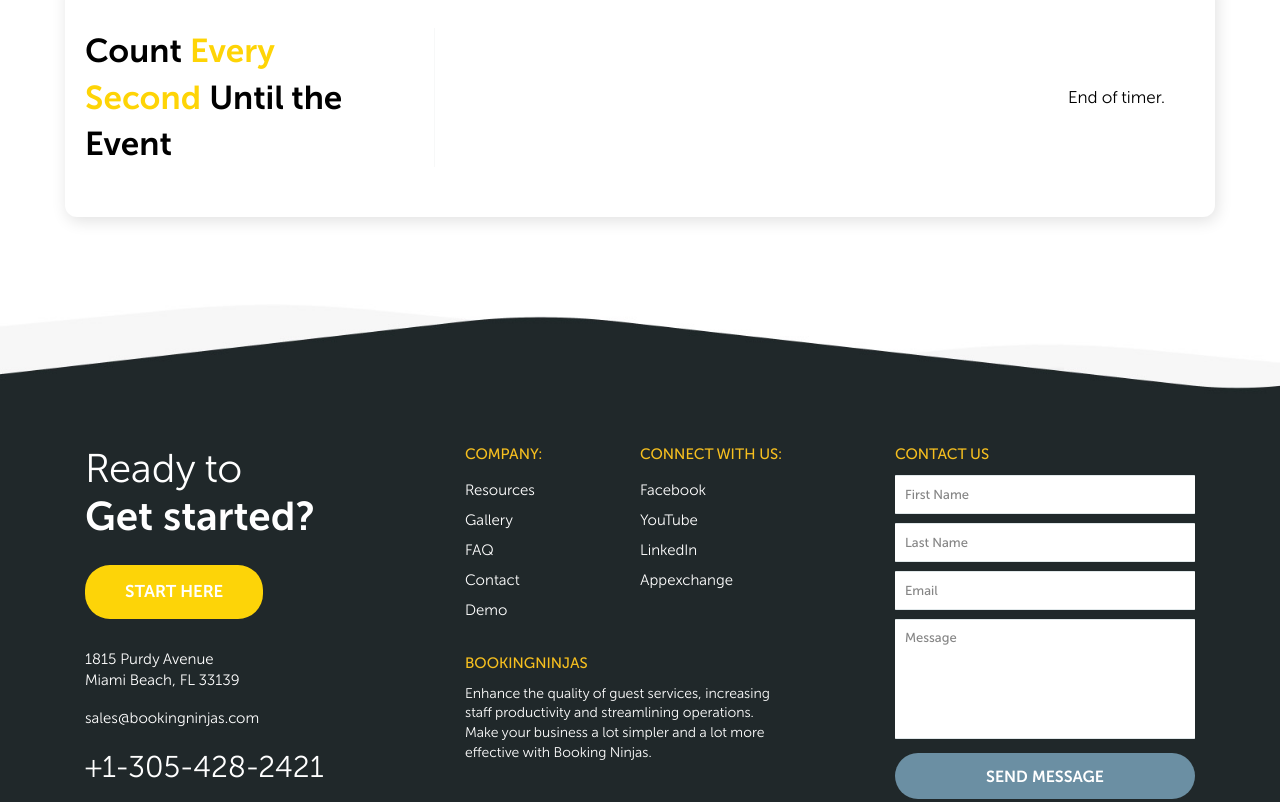
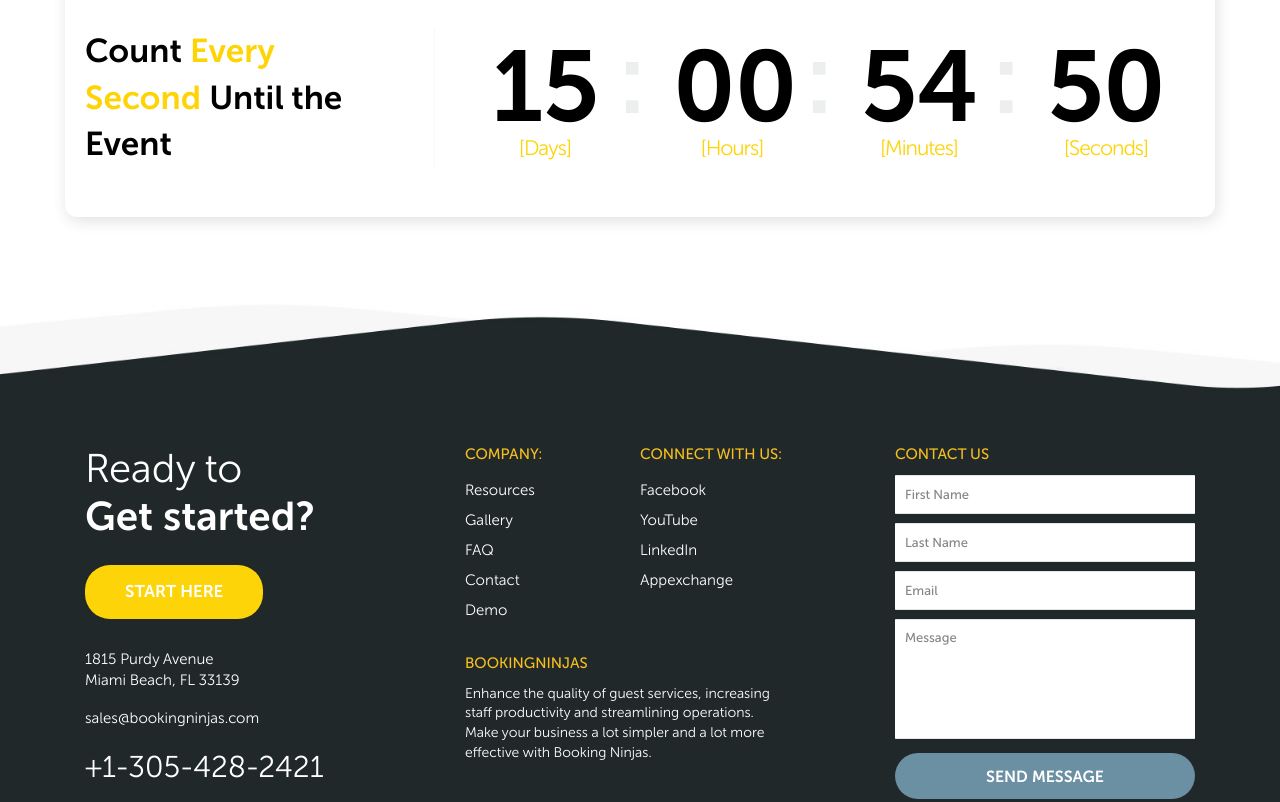
Before and after one commit to mekela/BN_pms, a website: page app/index.html in a window 1280 px wide. Shown: the part 1542-2344 px from the top of the page. Drawn offline with nearby package versions, Linux system fonts and the light colour scheme.

Commit message:
changed timer

```diff
--- a/app/js/common.js
+++ b/app/js/common.js
@@ -10,7 +10,7 @@ $(window).scroll(function() {
 });
 
 //timer
-var endDate = new Date("Oct 25, 2019 12:00:00").getTime();
+var endDate = new Date("Jan 25, 2020 12:00:00").getTime();
 var timer = setInterval(function () {
 let now = new Date().getTime();
 let t = endDate - now;
```
Also changed, not shown: app/index.html (line endings or trailing spaces).
